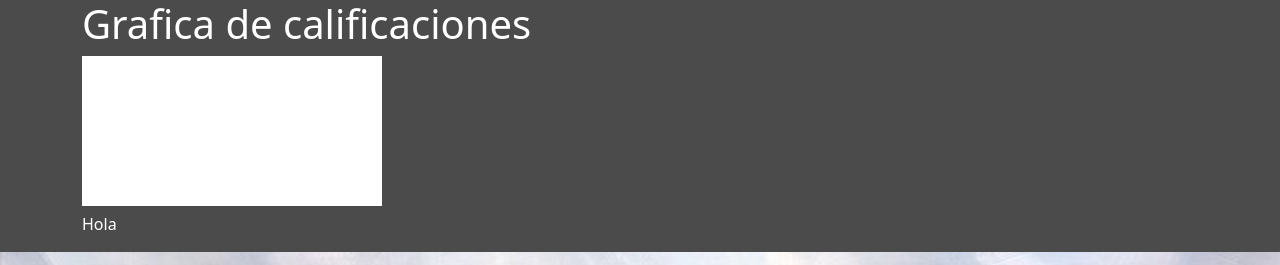
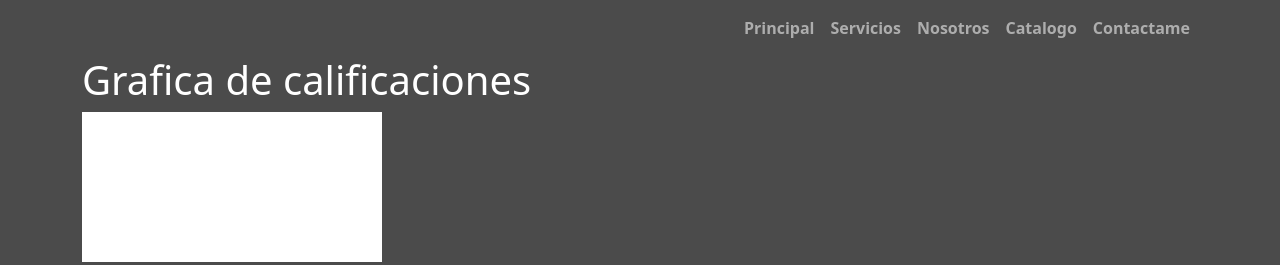
Before and after one commit to Romanfernando2003/Ucamp_dashboardV1, a plain HTML site: page index.html in a window 1280 px wide. Shown: the top 265 px of the page. Drawn offline with nearby package versions, Linux system fonts and the light colour scheme; no server answers.

Commit message:
creaciondel navbar  para su repectiva modificacion

```diff
--- a/index.html
+++ b/index.html
@@ -17,6 +17,33 @@
   <body>
     <div class="container">
       <header class="row col">
+        <nav class="navbar navbar-expand-lg navbar-ligth" data-bs-theme="dark">
+          <div class="container">
+            <button class="navbar-toggler bg-white" data-bs-toggle="collapse" data-bs-target="#menu">
+              <span class="navbar-toggler-icon"></span>
+            </button>
+              <div class="collapse navbar-collapse justify-content-end" id ="menu">
+                  <ul class="navbar-nav">
+                      <li class="nav-item text-white">
+                        <a class="nav-link fw-bold" href="" >Principal</a>
+                      </li>
+                      <li class="nav-item text-white">
+                        <a class="nav-link fw-bold" href="#row-servicios" >Servicios</a>
+                      </li>
+                      <li class="nav-item text-white">
+                        <a class="nav-link fw-bold" href="#row-nosotros" >Nosotros</a>
+                      </li>
+                      <li class="nav-item text-white">
+                        <a class="nav-link fw-bold" href="#row-inmuebles" >Catalogo</a>
+                      </li>
+                      <li class="nav-item text-white">
+                        <a class="nav-link fw-bold" href="#row-conctato" >Contactame</a>
+                      </li>
+                  </ul>
+              </div>
+            </button>
+          </div>
+        </nav>
         <h1>Grafica de calificaciones</h1>
       </header>
       <main class="row">
```
